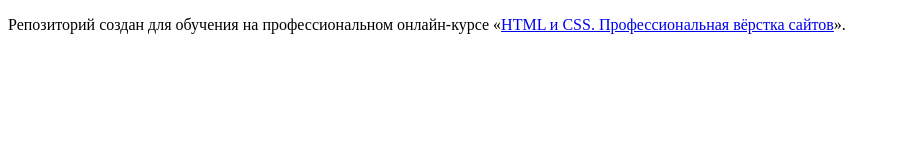
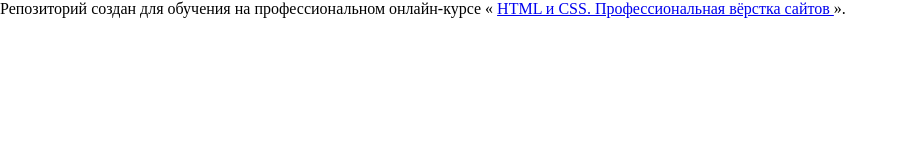
Before and after one commit to htmlacademy-htmlcss/1490823-gllacy-33, a plain HTML site: page index.html in a window 1280 px wide. Shown: the whole page, without its empty margins (0-908 px from the left). Drawn offline with Linux system fonts and the light colour scheme.

Commit message:
Добавил наставника

```diff
--- /dev/null
+++ b/css/reset.css
@@ -0,0 +1,11 @@
+*,
+*:before,
+*:after,
+h1, h2, h3, h4, h5, h6{
+    margin: 0;
+    padding: 0;
+    border: 0;
+    box-sizing: border-box;
+    outline: none;
+    outline-offset: 0;
+}
--- a/index.html
+++ b/index.html
@@ -3,10 +3,18 @@
   <head>
     <meta charset="utf-8">
     <title>HTML Academy: Глейси</title>
+    <link rel="stylesheet" href="css/reset.css">
+    <link rel="stylesheet" href="css/style.css">
   </head>
   <body>
-
-    <p>Репозиторий создан для обучения на профессиональном онлайн‑курсе «<a href="https://htmlacademy.ru/intensive/htmlcss">HTML и CSS. Профессиональная вёрстка сайтов</a>».</p>
-
+    <div class="intro">
+      <p>
+        Репозиторий создан для обучения на профессиональном онлайн‑курсе «
+        <a href="https://htmlacademy.ru/intensive/htmlcss">
+          HTML и CSS. Профессиональная вёрстка сайтов
+        </a>
+        ».
+      </p>
+    </div>
   </body>
 </html>
```
Also changed, not shown: css/fonts.css (added), css/style.css (added), 1 other file.
